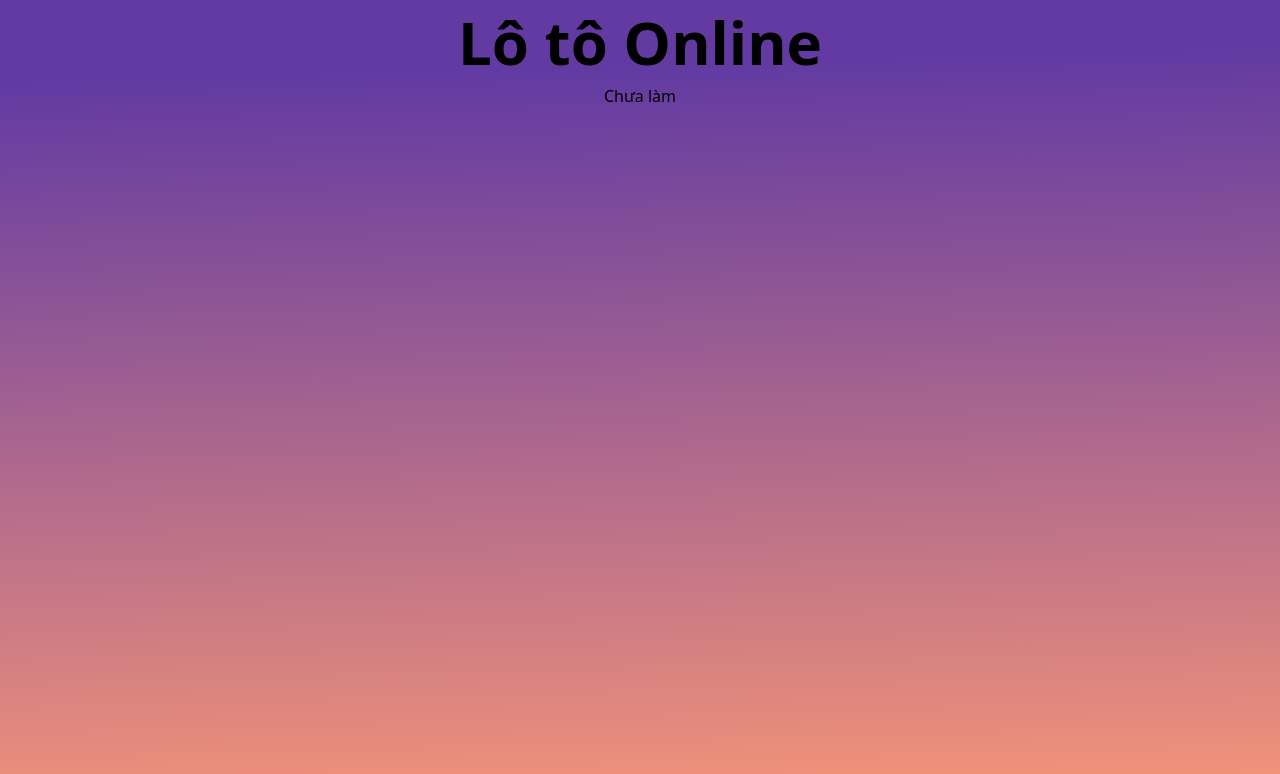
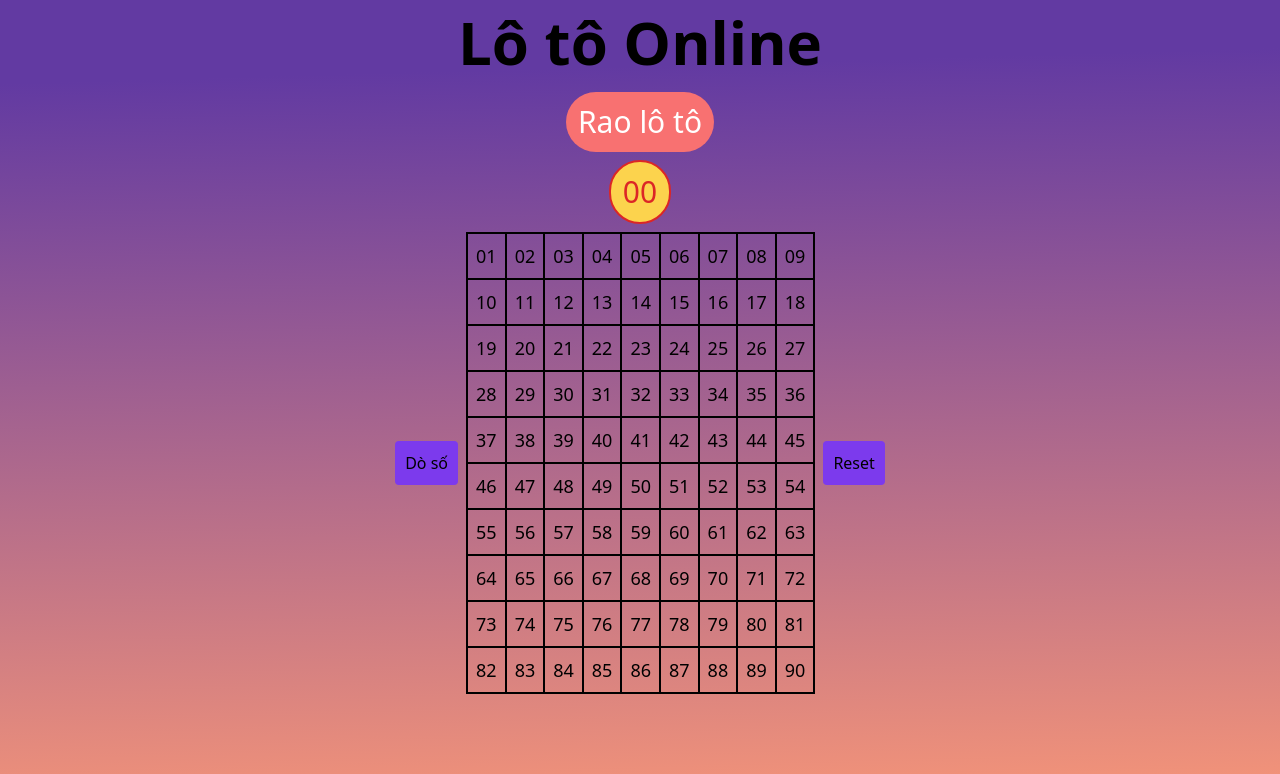
Before and after one commit to trungh2506/lotto-project, an Angular app: page /lotto in a window 1280 px wide. Shown: the top 774 px of the page. Built offline with nearby package versions, Linux system fonts and the light colour scheme.

Commit message:
chức năng rao lô tô

```diff
--- a/src/app/lotto/lotto.component.css
+++ b/src/app/lotto/lotto.component.css
@@ -0,0 +1,4 @@
+.exist {
+  color: black;
+  background-color: white;
+}
--- a/src/app/lotto/lotto.component.html
+++ b/src/app/lotto/lotto.component.html
@@ -1 +1,40 @@
-<p class="text-center">Chưa làm</p>
+<div class="flex flex-col items-center justify-center">
+  <button
+    (click)="randomInLottoNumbers()"
+    class="m-2 rounded-full bg-red-400 p-3 text-3xl text-white"
+  >
+    Rao lô tô
+  </button>
+  <p
+    class="rounded-full border-2 border-red-600 bg-amber-300 p-3 text-3xl text-red-600"
+  >
+    {{ randomNum | number: "2.0-0" }}
+  </p>
+
+  <div class="flex flex-row items-center justify-between">
+    <button
+      (click)="findNumber()"
+      class="rounded border-2 border-violet-600 bg-violet-600 p-2 hover:text-white"
+    >
+      Dò số
+    </button>
+    <table border="1" class="m-2 table-auto">
+      <tr class="" *ngFor="let row of this.numbers">
+        <ng-container *ngFor="let number of row">
+          <td
+            [ngClass]="{ exist: isInLottoNumbers(number) }"
+            class="border-2 border-black p-2 text-center text-lg text-black"
+          >
+            {{ number | number: "2.0-0" }}
+          </td>
+        </ng-container>
+      </tr>
+    </table>
+    <button
+      (click)="reset()"
+      class="rounded border-2 border-violet-600 bg-violet-600 p-2 hover:text-white"
+    >
+      Reset
+    </button>
+  </div>
+</div>
--- a/src/app/lotto/lotto.component.ts
+++ b/src/app/lotto/lotto.component.ts
@@ -3,8 +3,98 @@ import { Component } from '@angular/core';
 @Component({
   selector: 'app-lotto',
   templateUrl: './lotto.component.html',
-  styleUrls: ['./lotto.component.css']
+  styleUrls: ['./lotto.component.css'],
 })
 export class LottoComponent {
+  numberInput: any;
+  numbers: number[][] = []; //Số hiển thị trên html
 
+  lotto_numbers: number[][] = []; //Số dò
+
+  is_lotto_numbers: number[][] = []; // số đã quay
+
+  randomNum: any = 0; //Số vừa quay
+  constructor() {}
+  ngOnInit(): void {
+    this.numbers = this.generateNumbersArray();
+    this.lotto_numbers = this.generateNumbersArray();
+  }
+
+  generateNumbersArray(): number[][] {
+    const numbersArray: number[][] = [];
+    let count = 1;
+    for (let i = 0; i < 10; i++) {
+      const row: number[] = [];
+      for (let j = 0; j < 9; j++) {
+        row.push(count++);
+      }
+      numbersArray.push(row);
+    }
+    return numbersArray;
+  }
+
+  randomInLottoNumbers() {
+    if (this.lotto_numbers.length == 0) {
+      alert('Đã rao hết số!');
+    }
+    const randomRow = Math.floor(Math.random() * this.lotto_numbers.length);
+    const randomCol = Math.floor(
+      Math.random() * this.lotto_numbers[randomRow].length,
+    );
+
+    this.randomNum = this.lotto_numbers[randomRow][randomCol];
+
+    // Xóa phần tử đã chọn khỏi hàng được chọn
+    this.lotto_numbers[randomRow].splice(randomCol, 1);
+
+    // Nếu bạn muốn xóa cả hàng nếu nó trở thành rỗng
+    if (this.lotto_numbers[randomRow].length === 0) {
+      this.lotto_numbers.splice(randomRow, 1);
+    }
+
+    // Thêm số đã chọn vào mảng is_lotto_numbers
+    this.is_lotto_numbers.push(this.randomNum);
+
+    //Lưu is lotto numbers vào localStorage
+    localStorage.setItem(
+      'lotto_numbers',
+      JSON.stringify(this.is_lotto_numbers),
+    );
+  }
+
+  isInLottoNumbers(number: any) {
+    if (this.is_lotto_numbers.indexOf(number) !== -1) {
+      return true;
+    } else return false;
+  }
+
+  findNumber() {
+    this.numberInput = prompt('Nhập số cần dò trong phiếu');
+    let number = parseInt(this.numberInput);
+    let isFound = false;
+
+    if (!isNaN(number)) {
+      if (number < 0 || number > 90) {
+        alert('Nhập số lớn hơn 0 hoặc nhỏ hơn 90!');
+      } else {
+      }
+    } else {
+      alert('Vui lòng nhập một số hợp lệ!');
+    }
+
+    if (this.isInLottoNumbers(number)) {
+      alert(`Có số ${number}!`);
+    } else {
+      alert(`Không tìm thấy!`);
+    }
+  }
+
+  reset() {
+    if (confirm('Bạn có muốn reset ?')) {
+      this.is_lotto_numbers = [];
+      this.lotto_numbers = this.generateNumbersArray();
+      this.randomNum = 0;
+      localStorage.removeItem('lotto_numbers');
+    }
+  }
 }
```
Also changed, not shown: 6 other files (tests, documents, lock files or other folders).
